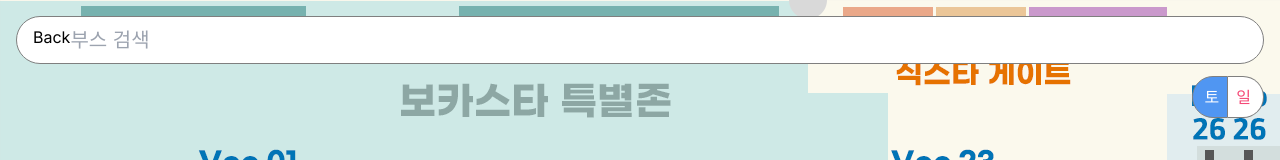
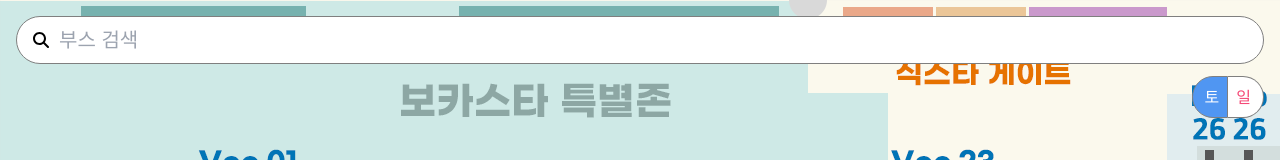
Before and after one commit to nutyworks/illustar, a Next.js app: page / in a window 1280 px wide. Shown: the top 160 px of the page. Built offline with nearby package versions, Linux system fonts and the light colour scheme.

Commit message:
Add icon to the search bar

```diff
--- a/src/app/components/search/search_bar.tsx
+++ b/src/app/components/search/search_bar.tsx
@@ -7,6 +7,7 @@ interface SearchBarOptions {
   performSearch: (query: string) => void;
   focusHandler: React.FocusEventHandler;
   submitHandler: React.FormEventHandler;
+  searching: boolean;
   setSearching: Dispatch<SetStateAction<boolean>>;
 }
 
@@ -15,6 +16,7 @@ export default function SearchBar({
   performSearch,
   focusHandler,
   submitHandler,
+  searching,
   setSearching,
 }: SearchBarOptions) {
   const inputHandler = (e: React.FormEvent) => {
@@ -24,6 +26,16 @@ export default function SearchBar({
     setSearchText(target.value);
     performSearch(target.value);
   };
+  const searchIcon = (
+    <svg xmlns="http://www.w3.org/2000/svg" height="1em" viewBox="0 0 512 512">
+      <path d="M416 208c0 45.9-14.9 88.3-40 122.7L502.6 457.4c12.5 12.5 12.5 32.8 0 45.3s-32.8 12.5-45.3 0L330.7 376c-34.4 25.2-76.8 40-122.7 40C93.1 416 0 322.9 0 208S93.1 0 208 0S416 93.1 416 208zM208 352a144 144 0 1 0 0-288 144 144 0 1 0 0 288z" />
+    </svg>
+  );
+  const backArrowIcon = (
+    <svg xmlns="http://www.w3.org/2000/svg" height="1em" viewBox="0 0 448 512">
+      <path d="M9.4 233.4c-12.5 12.5-12.5 32.8 0 45.3l160 160c12.5 12.5 32.8 12.5 45.3 0s12.5-32.8 0-45.3L109.2 288 416 288c17.7 0 32-14.3 32-32s-14.3-32-32-32l-306.7 0L214.6 118.6c12.5-12.5 12.5-32.8 0-45.3s-32.8-12.5-45.3 0l-160 160z" />
+    </svg>
+  );
   return (
     <div
       style={{
@@ -38,11 +50,19 @@ export default function SearchBar({
         alignContent: "center",
       }}
     >
-      <p onClick={() => setSearching(false)}>Back</p>
+      <p
+        onClick={() => setSearching(false)}
+        style={{
+          margin: "auto",
+        }}
+      >
+        {searching ? backArrowIcon : searchIcon}
+      </p>
       <input
         type="Back"
         placeholder="부스 검색"
         style={{
+          marginLeft: "0.5em",
           width: "100%",
           fontSize: "1.25em",
         }}
--- a/src/app/components/search/search_result_container.tsx
+++ b/src/app/components/search/search_result_container.tsx
@@ -5,6 +5,7 @@ import { ForceLocationEvent } from "../map/map_frame";
 interface SearchResultOptions {
   result: CircleOptions[];
   setSelectedLoc: Dispatch<SetStateAction<string | null>>;
+  setDay: Dispatch<SetStateAction<number>>;
   setSearching: Dispatch<SetStateAction<boolean>>;
   fireForceLocationEvent: Dispatch<SetStateAction<ForceLocationEvent>>;
 }
@@ -12,6 +13,7 @@ interface SearchResultOptions {
 export default function SearchResultContainer({
   result,
   setSelectedLoc,
+  setDay,
   setSearching,
   fireForceLocationEvent,
 }: SearchResultOptions) {
@@ -21,6 +23,7 @@ export default function SearchResultContainer({
         key={circle.loc + circle.name}
         onClick={() => {
           setSelectedLoc(circle.loc);
+          setDay(circle.days[0]);
           setSearching(false);
           fireForceLocationEvent(new ForceLocationEvent(circle.loc));
         }}
--- a/src/app/page.tsx
+++ b/src/app/page.tsx
@@ -39,7 +39,7 @@ export default function App() {
 
     const queries = query.split(" ");
 
-    let res = dayCircleData;
+    let res = circleData;
     queries.forEach((q) => {
       if (q.startsWith("#") && q.length > 1)
         res = res.filter((c) => c.tags.includes(q));
@@ -74,6 +74,7 @@ export default function App() {
         <SearchResultContainer
           result={searchResult}
           setSelectedLoc={setSelectedLoc}
+          setDay={setDay}
           setSearching={setSearching}
           fireForceLocationEvent={fireForceLocationEvent}
         />
@@ -153,6 +154,7 @@ export default function App() {
           performSearch={performSearch}
           focusHandler={focusHandler}
           submitHandler={submitHandler}
+          searching={isSearching}
           setSearching={setSearching}
         />
       </div>
```
